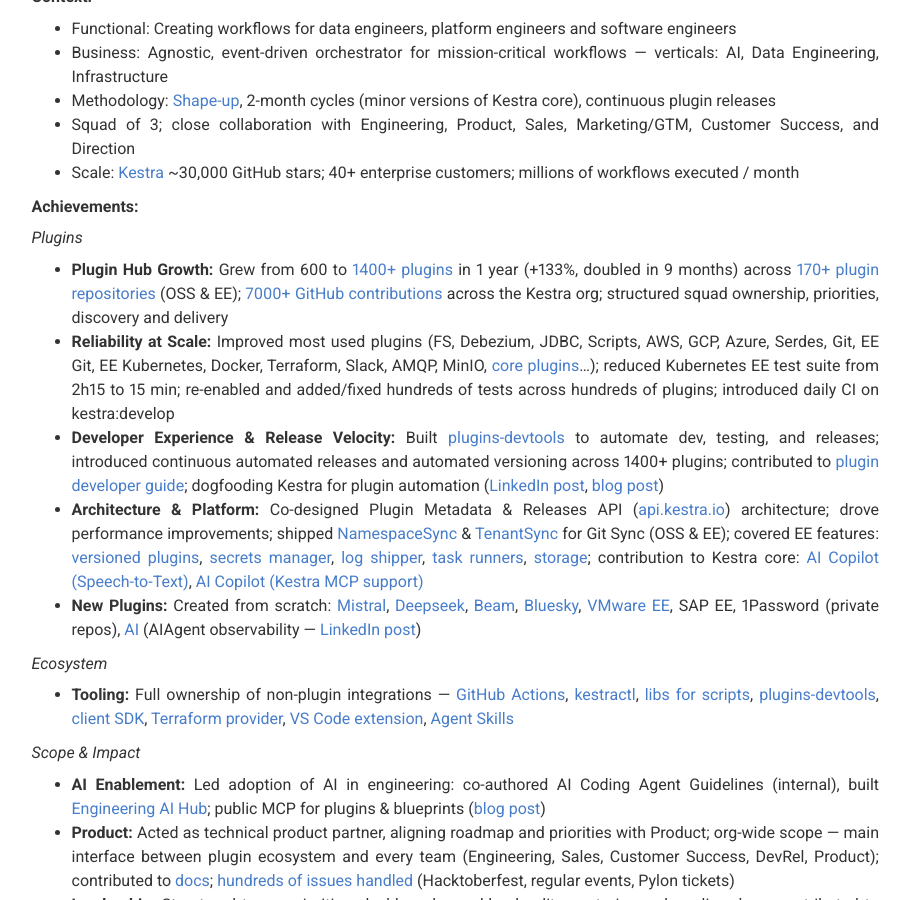
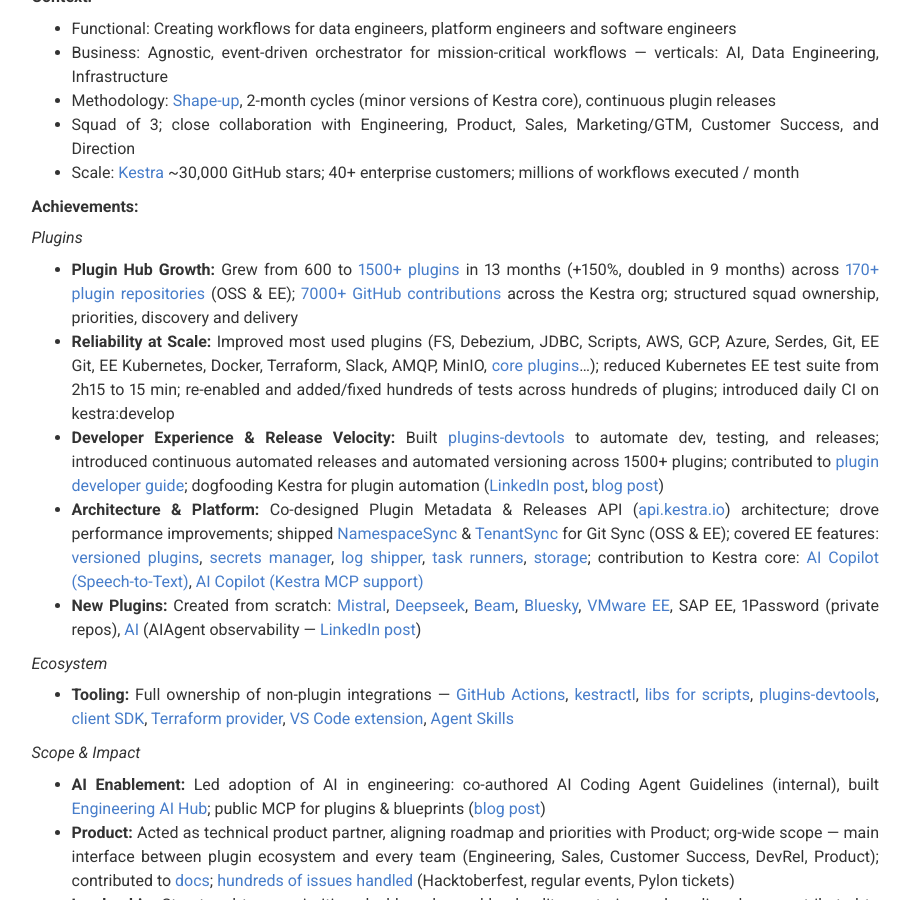
Before and after one commit to fdelbrayelle/fdelbrayelle.github.io, a Jekyll site: the page built from index.md, in a window 1280 px wide and 900 px high, scrolled down 2963 px. Shown: the whole window, without its empty margins (331-1241 px from the left). Built offline with Jekyll 4.4.1, drawn with Linux system fonts in a browser that asks for light colours; nearby versions of some CDN libraries.

Commit message:
feat(cv): update plugin count to 1500+ with +150% growth in 13 months in config files

```diff
--- a/_config.yml
+++ b/_config.yml
@@ -8,7 +8,7 @@
 # Personal info
 name: François Delbrayelle
 title: Staff Software Engineer
-description: Lead Software Engineer at Kestra. 15+ years experience in Java, cloud-native architecture, and open-source. Grew Kestra plugin ecosystem from 600 to 1,400+ plugins (+133%, doubled in 9 months) in 1 year. 7,000+ GitHub contributions. GCP Professional Cloud Architect certified.
+description: Lead Software Engineer at Kestra. 15+ years experience in Java, cloud-native architecture, and open-source. Grew Kestra plugin ecosystem from 600 to 1,500+ plugins (+150%, doubled in 9 months) in 13 months. 7,000+ GitHub contributions. GCP Professional Cloud Architect certified.
 # email: fdelbrayelle@gmail.com
 # email_title: Email (Email title override)
 # phone: Your phone number (optional)
@@ -176,9 +176,9 @@
           <p><strong>Achievements:</strong></p>
           <p><em>Plugins</em>
             <ul>
-              <li><strong>Plugin Hub Growth:</strong> Grew from 600 to <a href="https://kestra.io/plugins" target="_blank" rel="noreferrer noopener">1400+ plugins</a> in 1 year (+133%, doubled in 9 months) across <a href="https://github.com/orgs/kestra-io/repositories?q=plugin" target="_blank" rel="noreferrer noopener">170+ plugin repositories</a> (OSS &amp; EE); <a href="https://github.com/search?q=author%3Afdelbrayelle+org%3Akestra-io&amp;type=pullrequests" target="_blank" rel="noreferrer noopener">7000+ GitHub contributions</a> across the Kestra org; structured squad ownership, priorities, discovery and delivery</li>
+              <li><strong>Plugin Hub Growth:</strong> Grew from 600 to <a href="https://kestra.io/plugins" target="_blank" rel="noreferrer noopener">1500+ plugins</a> in 13 months (+150%, doubled in 9 months) across <a href="https://github.com/orgs/kestra-io/repositories?q=plugin" target="_blank" rel="noreferrer noopener">170+ plugin repositories</a> (OSS &amp; EE); <a href="https://github.com/search?q=author%3Afdelbrayelle+org%3Akestra-io&amp;type=pullrequests" target="_blank" rel="noreferrer noopener">7000+ GitHub contributions</a> across the Kestra org; structured squad ownership, priorities, discovery and delivery</li>
               <li><strong>Reliability at Scale:</strong> Improved most used plugins (FS, Debezium, JDBC, Scripts, AWS, GCP, Azure, Serdes, Git, EE Git, EE Kubernetes, Docker, Terraform, Slack, AMQP, MinIO, <a href="https://kestra.io/plugins/core" target="_blank" rel="noreferrer noopener">core plugins</a>…); reduced Kubernetes EE test suite from 2h15 to 15 min; re-enabled and added/fixed hundreds of tests across hundreds of plugins; introduced daily CI on kestra:develop</li>
-              <li><strong>Developer Experience &amp; Release Velocity:</strong> Built <a href="https://github.com/kestra-io/plugins-devtools" target="_blank" rel="noreferrer noopener">plugins-devtools</a> to automate dev, testing, and releases; introduced continuous automated releases and automated versioning across 1400+ plugins; contributed to <a href="https://kestra.io/docs/plugin-developer-guide" target="_blank" rel="noreferrer noopener">plugin developer guide</a>; dogfooding Kestra for plugin automation (<a href="https://www.linkedin.com/posts/fdelbrayelle_kestra-opensource-dataengineering-activity-7447888978512498688-bfBr" target="_blank" rel="noreferrer noopener">LinkedIn post</a>, <a href="https://kestra.io/blogs/2026-04-27-how-kestra-ships-plugins" target="_blank" rel="noreferrer noopener">blog post</a>)</li>
+              <li><strong>Developer Experience &amp; Release Velocity:</strong> Built <a href="https://github.com/kestra-io/plugins-devtools" target="_blank" rel="noreferrer noopener">plugins-devtools</a> to automate dev, testing, and releases; introduced continuous automated releases and automated versioning across 1500+ plugins; contributed to <a href="https://kestra.io/docs/plugin-developer-guide" target="_blank" rel="noreferrer noopener">plugin developer guide</a>; dogfooding Kestra for plugin automation (<a href="https://www.linkedin.com/posts/fdelbrayelle_kestra-opensource-dataengineering-activity-7447888978512498688-bfBr" target="_blank" rel="noreferrer noopener">LinkedIn post</a>, <a href="https://kestra.io/blogs/2026-04-27-how-kestra-ships-plugins" target="_blank" rel="noreferrer noopener">blog post</a>)</li>
               <li><strong>Architecture &amp; Platform:</strong> Co-designed Plugin Metadata &amp; Releases API (<a href="https://github.com/kestra-io/api.kestra.io" target="_blank" rel="noreferrer noopener">api.kestra.io</a>) architecture; drove performance improvements; shipped <a href="https://github.com/kestra-io/plugin-git/pull/177" target="_blank" rel="noreferrer noopener">NamespaceSync</a> &amp; <a href="https://github.com/kestra-io/plugin-git/pull/180" target="_blank" rel="noreferrer noopener">TenantSync</a> for Git Sync (OSS &amp; EE); covered EE features: <a href="https://kestra.io/docs/enterprise/instance/versioned-plugins" target="_blank" rel="noreferrer noopener">versioned plugins</a>, <a href="https://kestra.io/docs/enterprise/governance/secrets-manager" target="_blank" rel="noreferrer noopener">secrets manager</a>, <a href="https://kestra.io/docs/enterprise/governance/logshipper" target="_blank" rel="noreferrer noopener">log shipper</a>, <a href="https://kestra.io/docs/task-runners" target="_blank" rel="noreferrer noopener">task runners</a>, <a href="https://kestra.io/docs/concepts/storage" target="_blank" rel="noreferrer noopener">storage</a>; contribution to Kestra core: <a href="https://github.com/kestra-io/kestra/pull/14174" target="_blank" rel="noreferrer noopener">AI Copilot (Speech-to-Text)</a>, <a href="https://github.com/kestra-io/kestra/pull/16104" target="_blank" rel="noreferrer noopener">AI Copilot (Kestra MCP support)</a></li>
               <li><strong>New Plugins:</strong> Created from scratch: <a href="https://github.com/kestra-io/plugin-mistral/pull/1" target="_blank" rel="noreferrer noopener">Mistral</a>, <a href="https://github.com/kestra-io/plugin-deepseek/pull/2" target="_blank" rel="noreferrer noopener">Deepseek</a>, <a href="https://github.com/kestra-io/plugin-beam/pull/5" target="_blank" rel="noreferrer noopener">Beam</a>, <a href="https://github.com/kestra-io/plugin-bluesky/pull/3" target="_blank" rel="noreferrer noopener">Bluesky</a>, <a href="https://kestra.io/blogs/control-vmware-with-kestra" target="_blank" rel="noreferrer noopener">VMware EE</a>, SAP EE, 1Password (private repos), <a href="https://github.com/kestra-io/plugin-ai" target="_blank" rel="noreferrer noopener">AI</a> (AIAgent observability — <a href="https://www.linkedin.com/feed/update/urn:li:share:7459842060225986560/" target="_blank" rel="noreferrer noopener">LinkedIn post</a>)</li>
             </ul>
```
Also changed, not shown: _data/fr_site.yml (+2 -2 lines).
